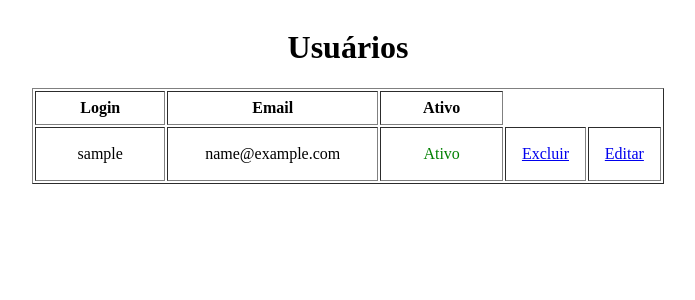
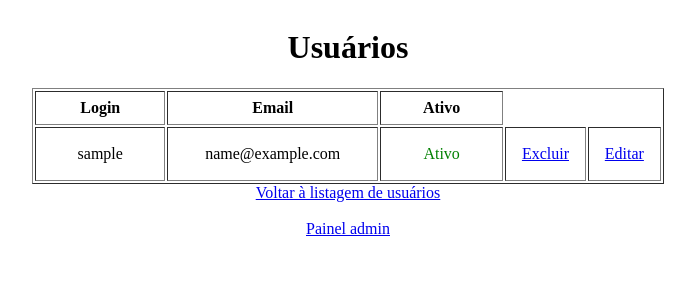
Before and after one commit to LucaasAndrade/CRUD_PHP, a PHP site: page /Alpha/listar_usuarios.php in a window 1280 px wide. Shown: the top 300 px of the page, without its empty margins (292-987 px from the left). Run offline with PHP 8.4, Linux system fonts and the light colour scheme; the visitor is signed in with stand-in values (Sample User, id 1); tables that the repository leaves empty or names only in its code hold one stand-in row (values such as "Sample post").

Commit message:
Ajustes na tela.

```diff
--- a/src/pages/admin/listar_usuarios.php
+++ b/src/pages/admin/listar_usuarios.php
@@ -76,6 +76,9 @@ try {
          <?php endforeach; ?>
       </table>
    </div>
+   <a href="listar_usuarios.php"> Voltar à listagem de usuários </a>
+    <br/>
+    <a href="painel_admin.php"> Painel admin </a>
 </body>
 
 </html>
```
